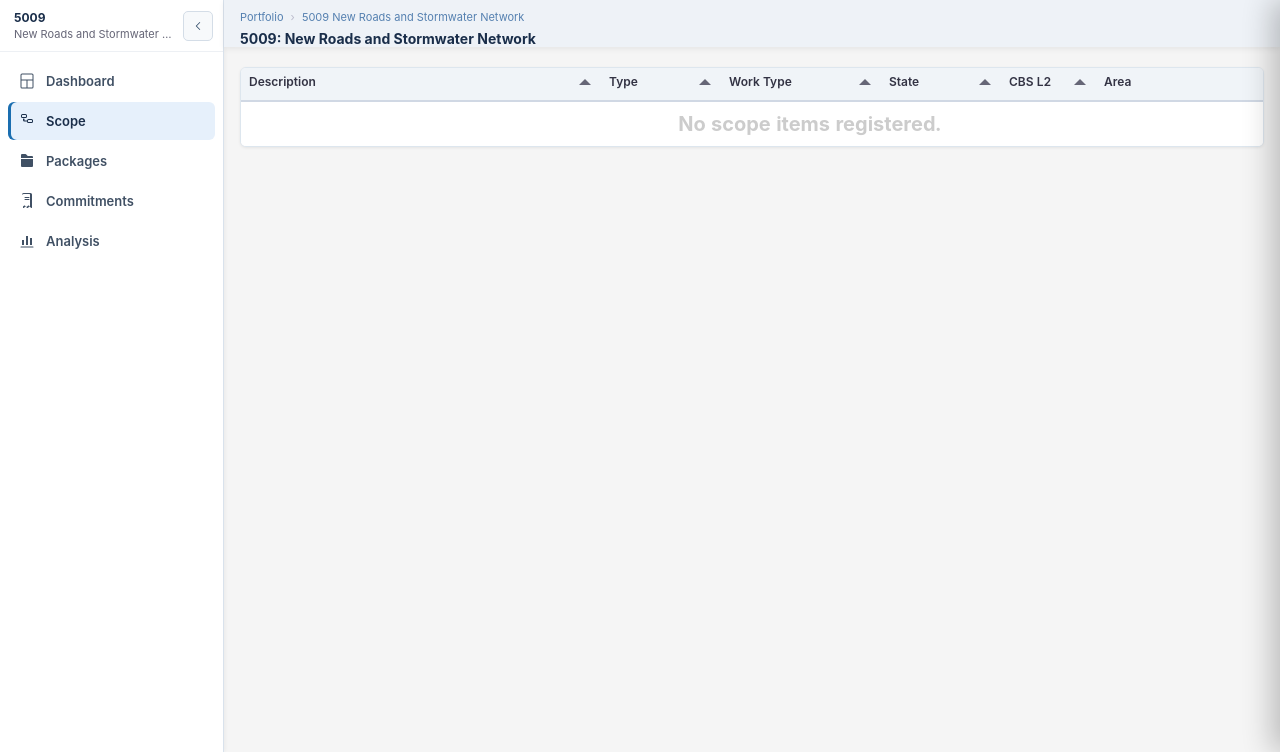
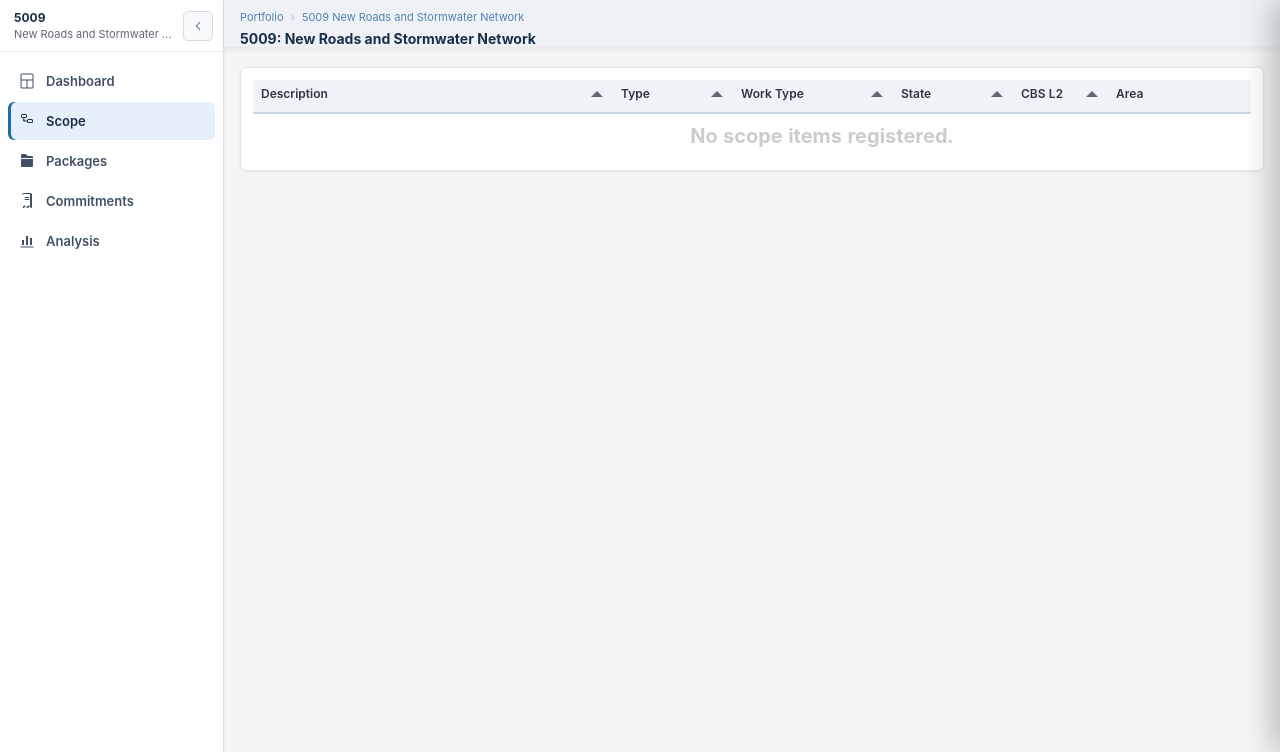
Before and after one commit to RichFree81/Aneriam, a FastAPI app: page /project/5009/scope in a window 1280 px wide. Shown: the part 48-800 px from the top of the page. Run offline with FastAPI, Linux system fonts and the light colour scheme; data that the repository does not hold is empty; parts of the project's set-up code (start-up, migrations or seed data) failed here and were passed over; some libraries are stand-ins or nearby versions.

Commit message:
Standardise table surfaces

```diff
--- a/app/templates/base.html
+++ b/app/templates/base.html
@@ -245,6 +245,11 @@
       margin-bottom: 16px;
       overflow-x: auto;
     }
+    .table-card {
+      padding: 12px;
+      border: 1px solid #dde6ee;
+      box-shadow: 0 1px 3px rgba(0,0,0,.07);
+    }
     h2 { font-size: 13px; margin: 0 0 16px; color: #1a2e4a; }
     /* Tables: auto layout so columns size to content; tabular-nums keeps
        digits aligned across rows. Width:100% with min-width:100% means the
@@ -262,8 +267,8 @@
     th {
       text-align: left;
       padding: 6px 8px;
-      background: #f0f4f8;
-      border-bottom: 2px solid #d0d8e4;
+      background: #eef3f7;
+      border-bottom: 2px solid #ccd8e4;
       color: #334;
       white-space: normal;
       line-height: 1.3;
@@ -291,7 +296,7 @@
     tr:last-child td { border-bottom: none; }
     tr.unalloc td { background: #fff8e8; font-style: italic; }
     tr.unalloc td.num { font-style: normal; }
-    tr.subtotal td { font-weight: 600; background: #f0f4f8; }
+    tr.subtotal td { font-weight: 600; background: #f8fafc; }
     /* FY2027 group — thick separator before first FY column only */
     th.fy      { border-left: 4px solid #8aaac8 !important; background: #eaeff6; color: #1a2e4a; }
     td.fy      { border-left: 4px solid #c0d0e0 !important; background: #f5f7fb; }
--- a/app/templates/project_scope.html
+++ b/app/templates/project_scope.html
@@ -61,14 +61,14 @@
   }
   #scopeTreeGrid .tabulator-header,
   #scopeTreeGrid .tabulator .tabulator-header {
-    border-bottom: 2px solid #d0d8e4;
-    background: #f0f4f8;
+    border-bottom: 2px solid #ccd8e4;
+    background: #eef3f7;
     color: #334;
     font-weight: 600;
   }
   #scopeTreeGrid .tabulator-header .tabulator-col,
   #scopeTreeGrid .tabulator-col {
-    background: #f0f4f8;
+    background: #eef3f7;
     border-right: none;
     min-height: 32px;
   }
@@ -96,11 +96,11 @@
   #scopeTreeGrid .tabulator-row.tabulator-row-even,
   #scopeTreeGrid .tabulator-row.tabulator-row-odd {
     background: #fff;
-    border-bottom: 1px solid #edf0f4;
+    border-bottom: 1px solid #edf2f6;
     min-height: 32px;
   }
   #scopeTreeGrid .tabulator-row.tabulator-selectable:hover {
-    background: #f7faff;
+    background: #f7fafc;
   }
   #scopeTreeGrid .tabulator-row .tabulator-cell,
   #scopeTreeGrid .tabulator-cell {
@@ -114,13 +114,13 @@
     border-right: none;
   }
   #scopeTreeGrid .tabulator-row.scope-parent {
-    background: #f2f5f9;
+    background: #f8fafc;
     font-weight: 600;
     color: #334;
   }
   #scopeTreeGrid .tabulator-row.scope-parent,
   #scopeTreeGrid .tabulator-row.scope-parent .tabulator-cell {
-    background: #f2f5f9;
+    background: #f8fafc;
   }
   #scopeTreeGrid .tabulator-row.scope-child {
     background: #fff;
@@ -271,7 +271,7 @@
   }
 </style>
 
-<div class="scope-shell">
+<div class="scope-shell table-card">
   <div id="scopeTreeGrid"></div>
 </div>
 
```
Also changed, not shown: app/templates/package_wbs.html (+7 -7 lines), app/templates/project_packages.html (+6 -6 lines).
